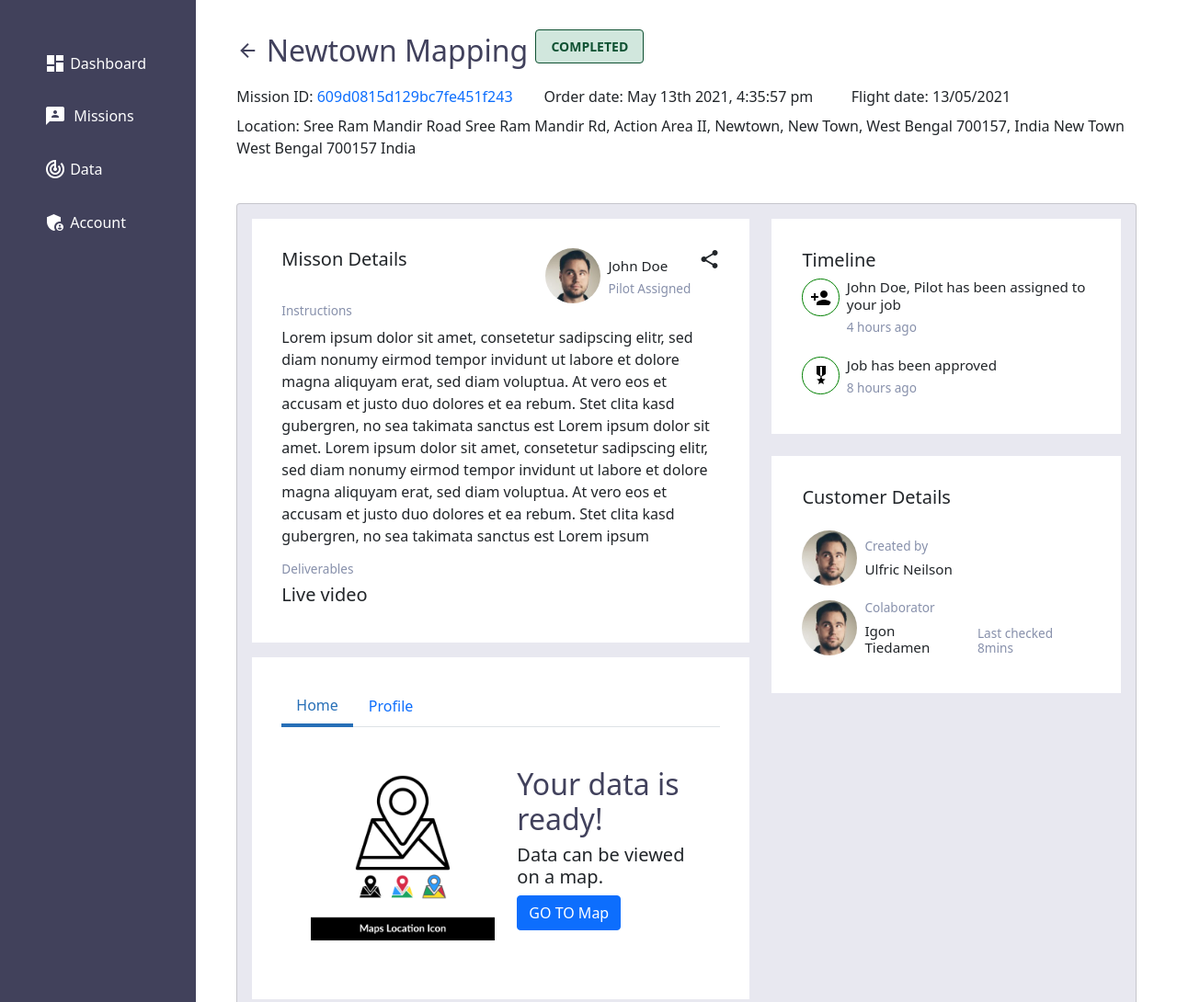
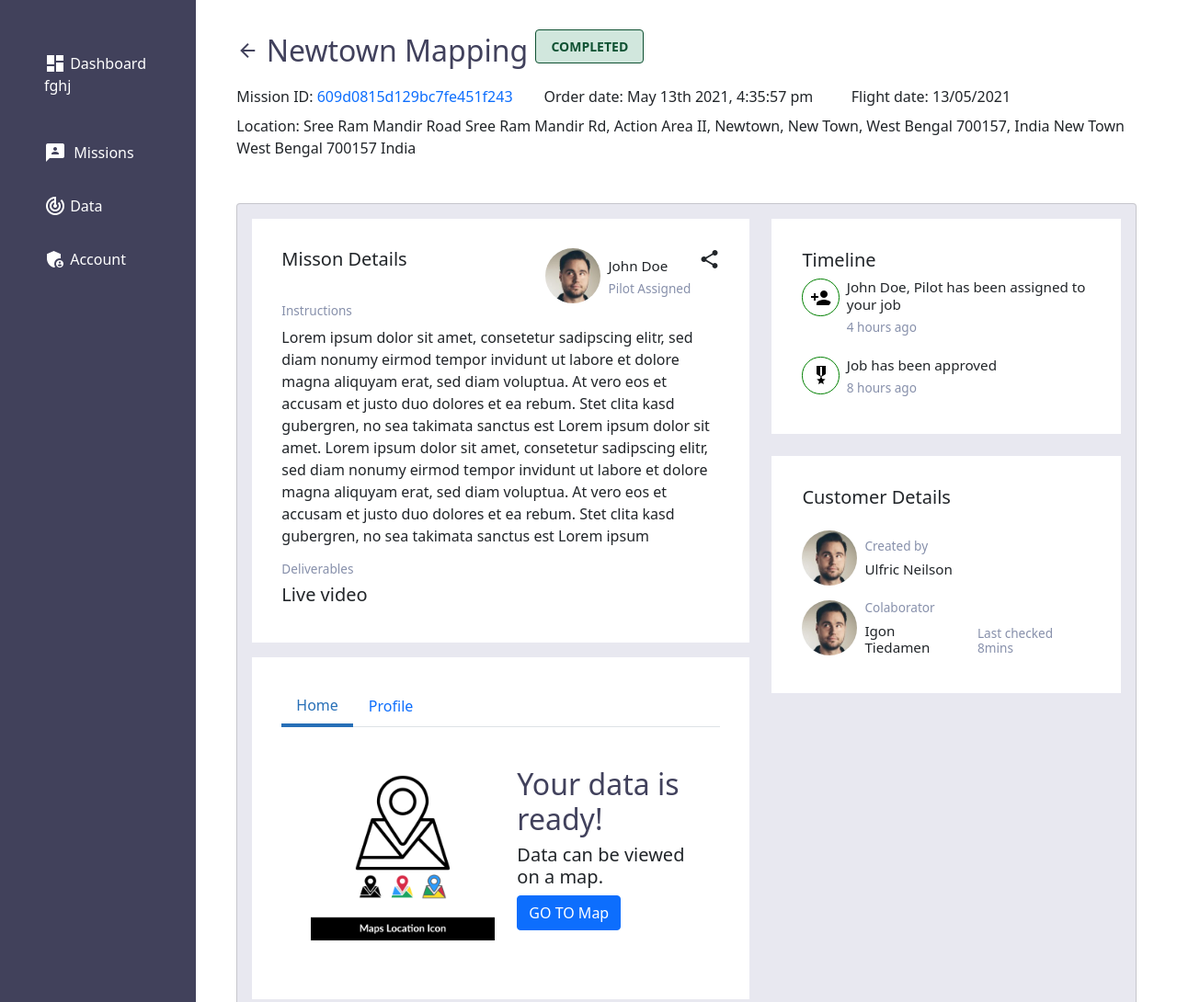
Before and after one commit to subham10dec/examassignment2, a plain HTML site: page index.html in a window 1280 px wide. Shown: the top 1090 px of the page at 92% size. Drawn offline with nearby package versions, Linux system fonts and the light colour scheme.

Commit message:
Update index.html
github commit

```diff
--- a/index.html
+++ b/index.html
@@ -25,6 +25,7 @@
                             <span class="material-icons">
                                 dashboard
                             </span>&nbsp;Dashboard
+                            <p>fghj</p>
                         </div>
                         <div class="common-div">
                             <span class="material-icons">
```
